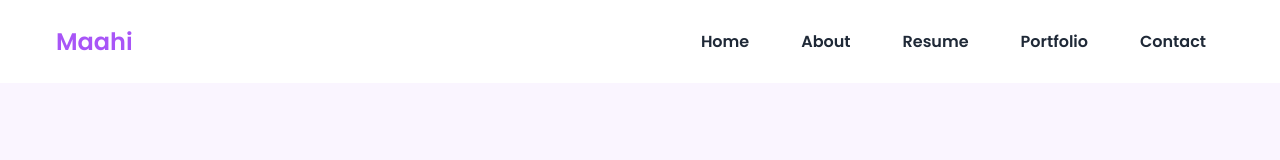
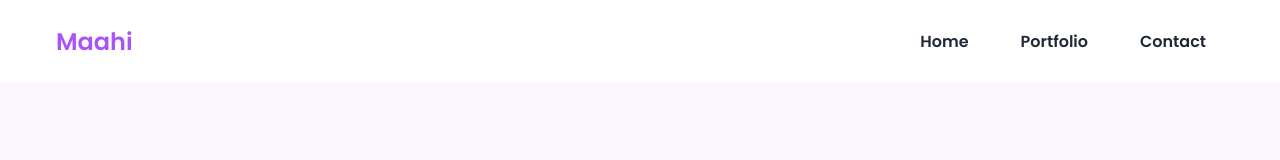
Before and after one commit to maahi902/maahi902.github.io, a plain HTML site: page index.html in a window 1280 px wide. Shown: the top 160 px of the page. Drawn offline with nearby package versions, Linux system fonts and the light colour scheme.

Commit message:
Update index.html

```diff
--- a/index.html
+++ b/index.html
@@ -21,8 +21,6 @@
         <input type="checkbox" name="check" id="check" />
         <ul>
           <li><a href="#">Home</a></li>
-          <li><a href="#">About</a></li>
-          <li><a href="#">Resume</a></li>
           <li><a href="#">Portfolio</a></li>
           <li><a href="#">Contact</a></li>
         </ul>
```
